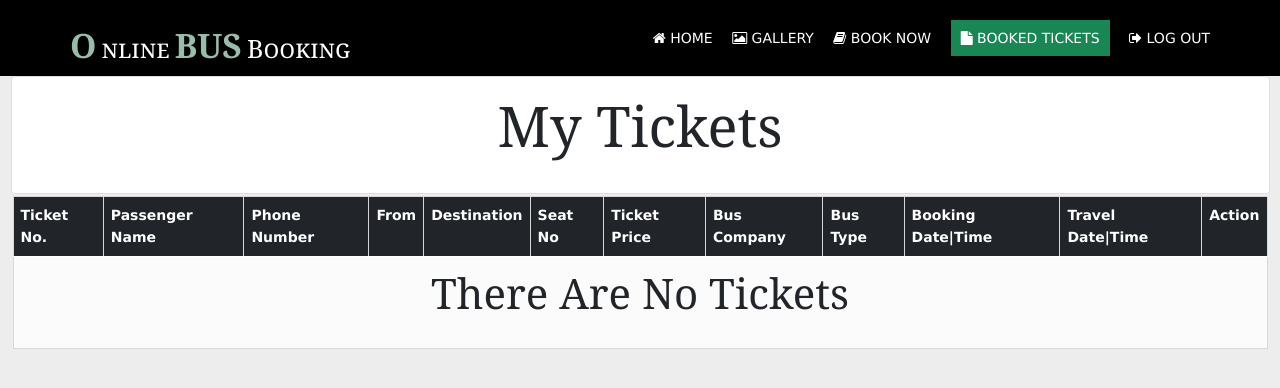
After one commit to ashirsaleh/online-bus-booking, a PHP site: page /tickets.php in a window 1280 px wide. The commit adds this page. Shown: the top 388 px of the page. Run offline with PHP 8.4, Linux system fonts and the light colour scheme; a user stored in the database is signed in; data comes from the database, SQL or seed files in the repository.

Commit message:
add customer tickets

```diff
--- /dev/null
+++ b/tickets.php
@@ -0,0 +1,130 @@
+<?php
+session_start();
+require('includes/db.php');
+
+//check if the admin is logged in and the session variables are set
+if (!isset($_SESSION['loggedIn']) || !isset($_SESSION['user'])) {
+    // redirect the page to login route
+    header('location: login.php');
+    exit;
+}
+$_SESSION['page'] = "";
+
+?>
+<!DOCTYPE html>
+<html lang="en">
+
+<head>
+    <title>Tickets | Online Bus Booking</title>
+    <meta charset="utf-8">
+    <meta name="viewport" content="width=device-width, initial-scale=1.0, maximum-scale=1.0, user-scalable=no">
+    <link rel="stylesheet" href="assets/css/bootstrap.css" media="all">
+    <link rel="stylesheet" href="assets/css/layout.css" type="text/css">
+</head>
+
+<body>
+    <div class="wrapper row1">
+        <header id="header" class="hoc clear">
+            <div id="logo" class="fl_left">
+                <h1 class="logoname"><a href="./">Online<span>bus</span>Booking</a></h1>
+            </div>
+            <nav id="mainav" class="fl_right">
+                <ul class="clear">
+                    <li><a href="./"><i class="fa fa-home" aria-hidden="true"></i> Home</a></li>
+                    <li><a href="gallery.php"><i class="fa fa-photo" aria-hidden="true"></i> Gallery</a></li>
+                    <li><a href="book.php"><i class="fa fa-book" aria-hidden="true"></i> Book Now</a></li>
+                    <li class="active"><a href="tickets.php"><i class="fa fa-file" aria-hidden="true"></i> Booked Tickets</a></li>
+                    <li><a href="login.php"><i class="fa fa-sign-out" aria-hidden="true"></i> Log Out</a></li>
+                </ul>
+            </nav>
+        </header>
+    </div>
+    <div class="container-fluid">
+        <div class="card">
+            <div class="row hoc">
+                <h1 class="heading" style="font-size: 4em; padding:10px">My Tickets</h1>
+            </div>
+        </div>
+        <div class="row d-flex justify-content-center" style="padding: 0 10 10 10; margin:2px">
+            <table class="table table-hover table-center table-responsive">
+                <thead>
+                    <tr class="bg-dark">
+                        <th scope="col">Ticket No.</th>
+                        <th scope="col">Passenger Name</th>
+                        <th scope="col">Phone Number</th>
+                        <th scope="col">From</th>
+                        <th scope="col">Destination</th>
+                        <th scope="col">Seat No</th>
+                        <th scope="col">Ticket Price</th>
+                        <th scope="col">Bus Company</th>
+                        <th scope="col">Bus Type</th>
+                        <th scope="col">Booking Date|Time</th>
+                        <th scope="col">Travel Date|Time</th>
+                        <th scope="col">Action</th>
+                    </tr>
+                </thead>
+                <tbody>
+                    <?php
+                    $list = $db->prepare('SELECT * FROM `tickets` JOIN `users` ON `tickets`.`userId` = `users`.`userId` JOIN `buses` ON `tickets`.`busId` = `buses`.`busId` WHERE `tickets`.`userId` = ?  ORDER BY `travelDate` ASC');
+                    $list->execute(array($_SESSION['user']['userId']));
+
+                    $counter = 0;
+                    while ($tickets = $list->fetch(PDO::FETCH_ASSOC)) {
+                        $counter++;
+                        echo '<tr>';
+                    ?>
+                        <td>
+                            <center><?php echo $counter; ?></center>
+                        </td>
+                        <td>
+                            <?php echo  $tickets['firstName'] . " " . $tickets['lastName']; ?>
+                        </td>
+                        <td>
+                            <center><?php echo  $tickets['phoneNumber']; ?></center>
+                        </td>
+                        <td>
+                            <center><?php echo  $tickets['startFrom']; ?></center>
+                        </td>
+                        <td>
+                            <center><?php echo  $tickets['destination']; ?></center>
+                        </td>
+                        <td>
+                            <center><?php echo  $tickets['seatNo']; ?></center>
+                        </td>
+                        <td>
+                            <center><?php echo  $tickets['farePrice']; ?></center>
+                        </td>
+                        <td>
+                            <center><?php echo  $tickets['name']; ?></center>
+                        </td>
+                        <td>
+                            <center><?php echo  $tickets['busType']; ?></center>
+                        </td>
+                        <td>
+                            <center><?php echo date('d F Y h:mA', strtotime($tickets['bookingDate'])); ?></center>
+                        </td>
+                        <td>
+                            <center><?php echo  date('d F Y h:mA', strtotime($tickets['travelDate'])); ?></center>
+                        </td>
+                        <td>
+                            <center>
+                                <a class="btn btn-warning" href="tickets?view=<?php echo  $tickets['ticketId']; ?>"><i class="fa fa-file" aria-hidden="true"></i> View</a>
+                                <a class="btn btn-danger" href="tickets?del=<?php echo  $tickets['ticketId']; ?>"><i class="fa fa-trash" aria-hidden="true"></i> Delete</a>
+                            </center>
+                        </td>
+                    <?php
+
+                        echo '</tr>';
+                    }
+                    if ($list->rowCount() < 1) {
+                        echo '<tr><td colspan="12"><center><h1 style="font-size:3em;">There are no Tickets</h1></center></td></tr>';
+                    }
+
+                    ?>
+                </tbody>
+            </table>
+        </div>
+    </div>
+</body>
+
+</html>
```
Also changed, not shown: book.php (+37 -53 lines).
